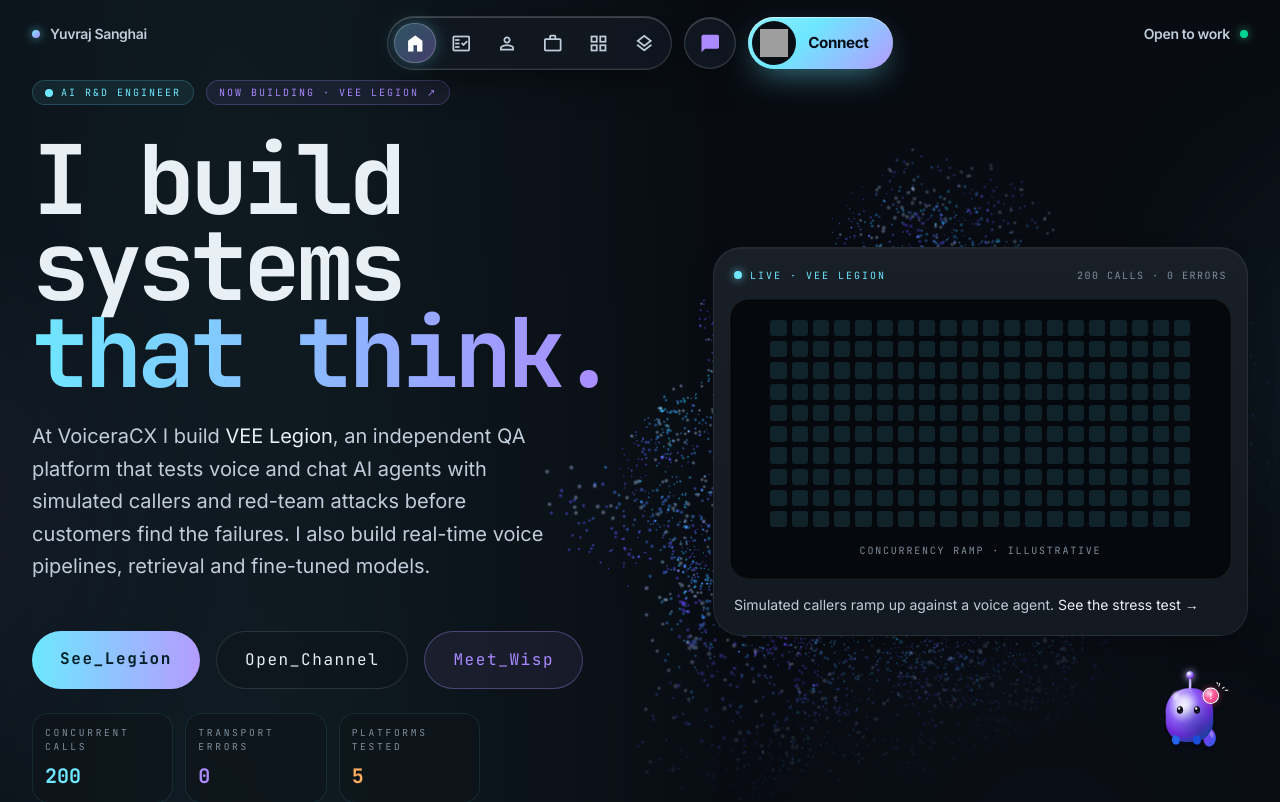
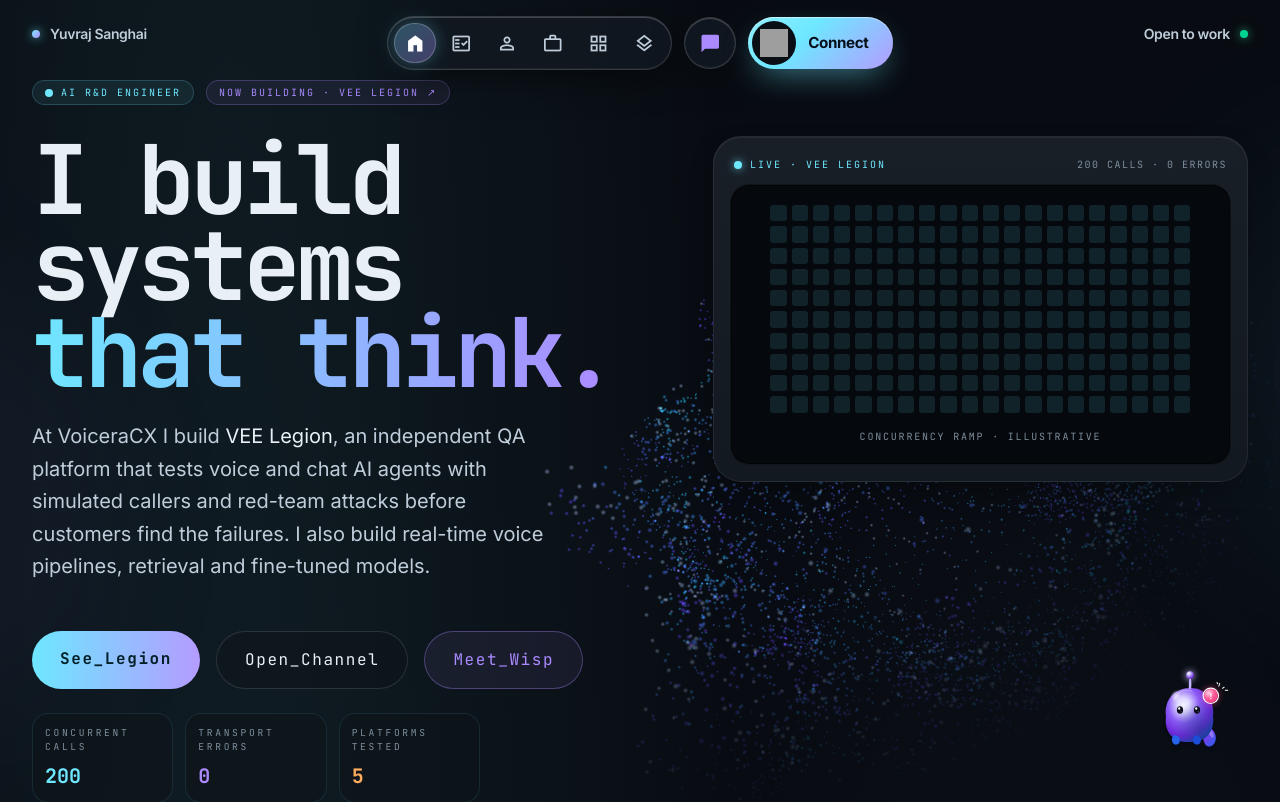
Before and after one commit to yuv008/portfolio, a Next.js app: page / in a window 1280 px wide. Shown: the top 802 px of the page. Built offline with nearby package versions, Linux system fonts and the light colour scheme; grey boxes are pictures that could not be loaded.

Commit message:
Hero card: keep clear of the Wisp pet on short screens (#26)
Align card with headline, cap width, compact on short viewports.

```diff
--- a/components/sections/Hero.tsx
+++ b/components/sections/Hero.tsx
@@ -164,7 +164,7 @@ export function Hero() {
       <a
         href="#stress-test"
         aria-label="See how VEE Legion was tested at 200 concurrent calls"
-        className="tile tile-hover relative z-10 hidden w-[44%] shrink-0 flex-col gap-4 p-4 md:flex"
+        className="tile tile-hover relative z-10 hidden w-[44%] max-w-[560px] shrink-0 flex-col gap-3 self-start p-4 md:mt-14 md:flex"
       >
         <Wash from="#6ee7ff" to="#ab8aff" dim={0.6} />
         <div className="flex items-center justify-between px-1 pt-1">
@@ -176,8 +176,8 @@ export function Hero() {
             200 calls · 0 errors
           </span>
         </div>
-        <ConcurrencyRamp />
-        <p className="px-1 pb-1 text-sm text-text-soft">
+        <div className="[@media(max-height:700px)]:[&_.grid]:!max-w-[290px] [@media(max-height:700px)]:[&_.tile-media]:!min-h-0 [@media(max-height:700px)]:[&_p]:hidden"><ConcurrencyRamp /></div>
+        <p className="px-1 pb-1 text-sm text-text-soft [@media(max-height:820px)]:hidden">
           Simulated callers ramp up against a voice agent. <span className="text-text-strong">See the stress test →</span>
         </p>
       </a>
```
